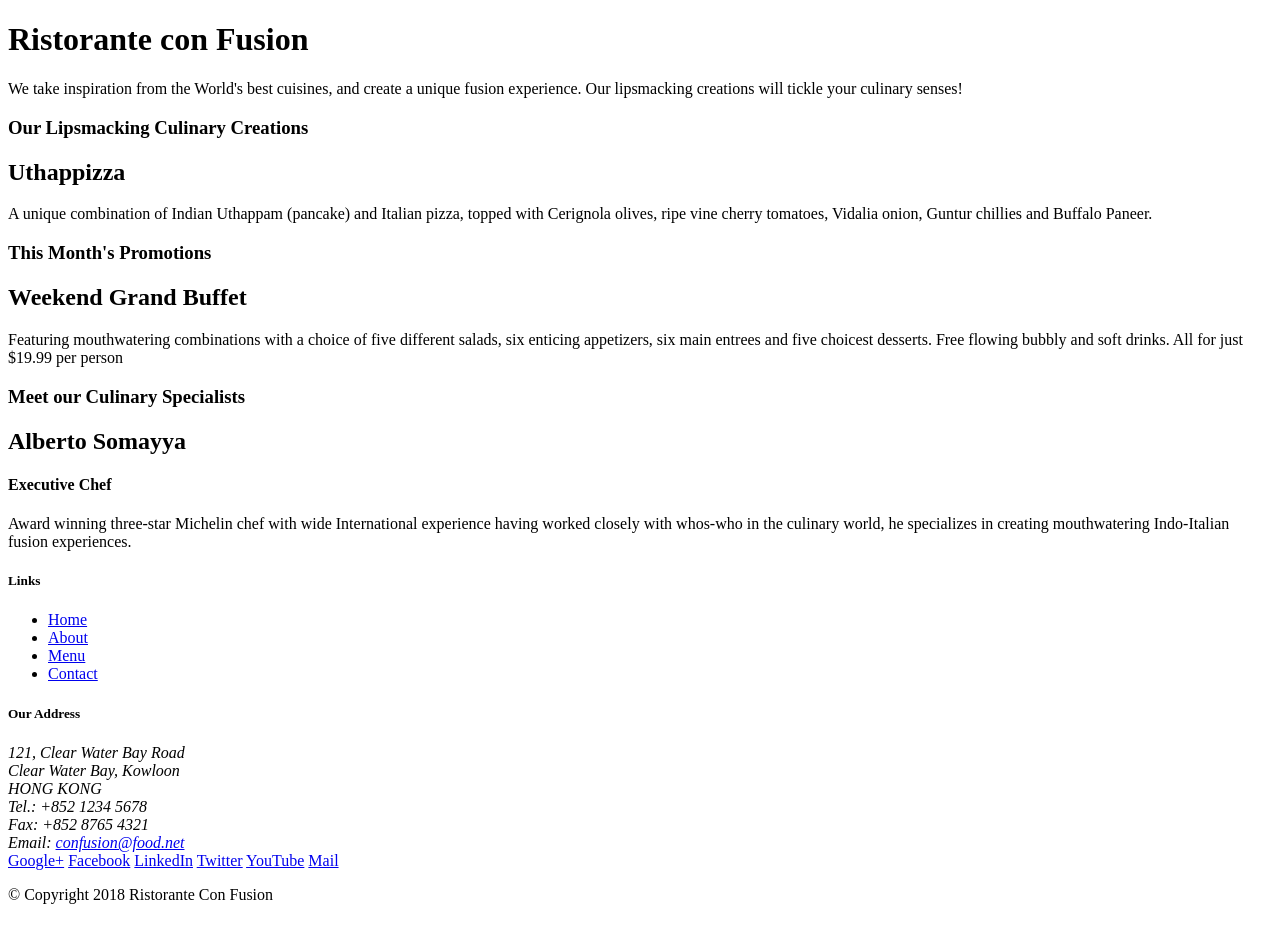
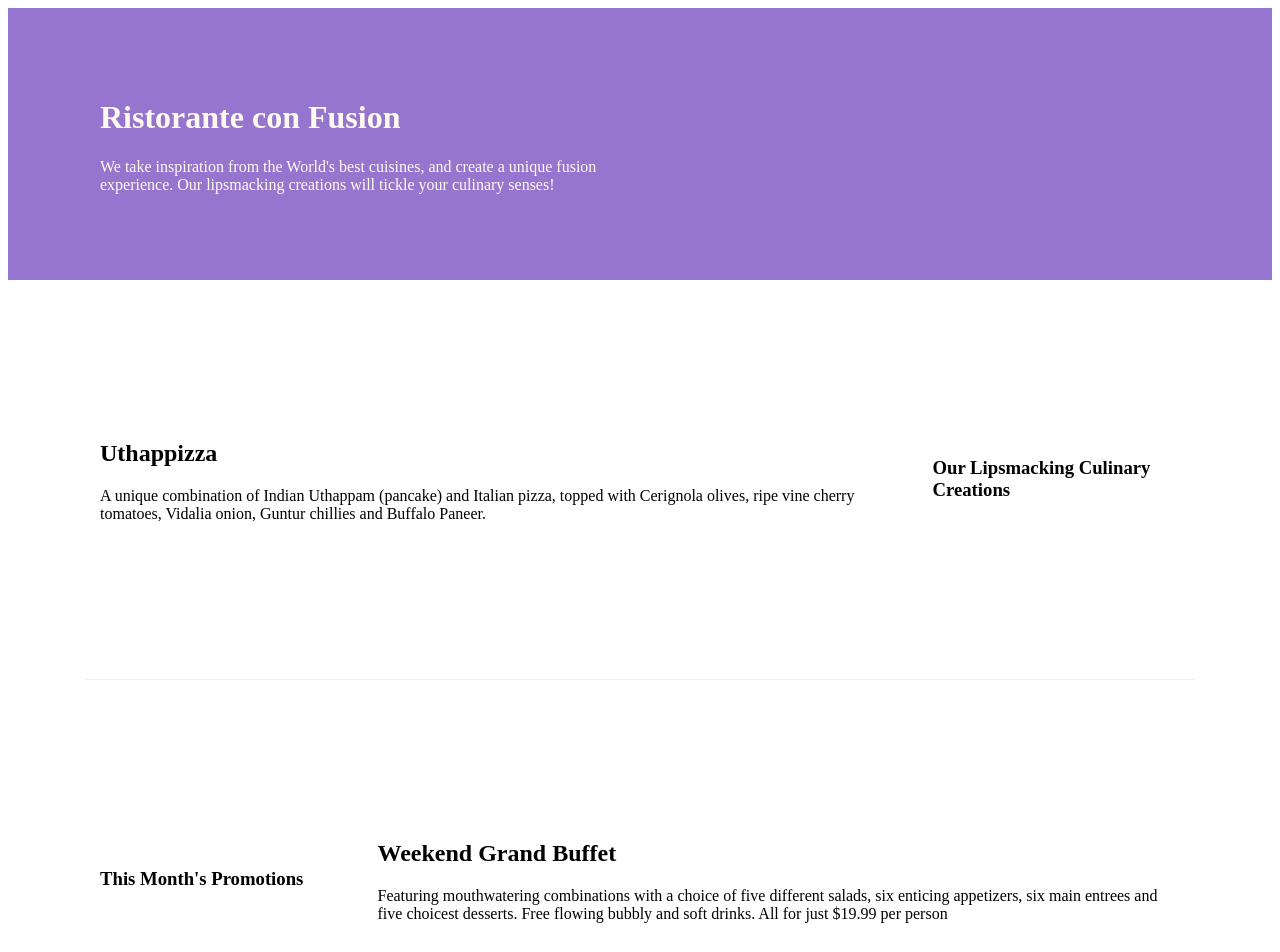
Before and after one commit to Kunal-R15/React-Begining, a website: page index.html in a window 1280 px wide. Shown: the top 952 px of the page. Before the commit the page ends 920 px from the top, so only its background shows below. Drawn offline with nearby package versions, Linux system fonts and the light colour scheme.

Commit message:
Final CSS Commit

```diff
--- /dev/null
+++ b/css/styles.css
@@ -0,0 +1,36 @@
+.row-header{
+    margin: 0px auto;
+    padding: 0px auto;
+}
+
+.jumbotron{
+    background-color: #9575cd;
+    padding: 70px 30px 70px 30px;
+    color: floralwhite;
+    margin: 0 auto;
+}
+
+.row-content{
+    margin: 0px auto;
+    padding: 50px 0px 50px 0px;
+    border-bottom: 1px ridge;
+    min-height: 400px;
+}
+
+.footer{
+    background-color: coral;
+    margin: 0px auto;
+    padding: 20px 0px 20px 0px;
+}
+
+.list-unstyled{
+    list-style: none;
+    margin-left: -39px;
+}
+
+.address{
+    font-family: 'Times New Roman', Times, serif;
+    color: #0f0f0f;
+    margin: 0px;
+    font-size: 80%;
+}
--- a/index.html
+++ b/index.html
@@ -3,56 +3,58 @@
 
 <head>
     <meta charset="UTF-8">
+    <!-- The below meta tag allow responsive design by looking viewport -->
     <meta name="viewport" content="width=device-width, initial-scale=1, shrink-to-fit=no">
     <meta http-equiv="x-ua-compatible" content="ie=edge">
 
     <!-- BootStrap CSS-->
     <link rel="stylesheet" href="node_modules/bootstrap/dist/css/bootstrap-grid.min.css">
+    <link rel="stylesheet" href="css/styles.css">
     <title>Ristorante Con Fusion</title>
 </head>
 
 <body>
 
-    <header>
-        <div>
-            <div>
-                <div>
+    <header class="jumbotron">
+        <div class="container">
+            <div class="row row-header">
+                <div class="col-12 col-sm-6">
                     <h1>Ristorante con Fusion</h1>
                     <p>We take inspiration from the World's best cuisines, and create a unique fusion experience. Our lipsmacking creations will tickle your culinary senses!</p>
                 </div>
-                <div>
+                <div class="col-12 col-sm">
                 </div>
             </div>
         </div>
     </header>
 
-    <div>
-        <div>
-            <div>
+    <div class="container">
+        <div class="row row-content align-items-center">
+            <div class="col-12 col-sm-4 col-md-3 order-sm-last">
                 <h3>Our Lipsmacking Culinary Creations</h3>
             </div>
-            <div>
+            <div class="col col-sm col-md order-sm-first">
                 <h2>Uthappizza</h2>
                 <p>A unique combination of Indian Uthappam (pancake) and Italian pizza, topped with Cerignola olives, ripe vine cherry tomatoes, Vidalia onion, Guntur chillies and Buffalo Paneer.</p>
             </div>
         </div>
 
 
-        <div>
-            <div>
+        <div class="row row-content align-items-center">
+            <div class="col-12 col-sm-4 col-md-3 ">
                 <h3>This Month's Promotions</h3>
             </div>
-            <div>
+            <div class="col col-sm col-md ">
                 <h2>Weekend Grand Buffet</h2>
                 <p>Featuring mouthwatering combinations with a choice of five different salads, six enticing appetizers, six main entrees and five choicest desserts. Free flowing bubbly and soft drinks. All for just $19.99 per person </p>
             </div>
         </div>
 
-        <div>
-            <div>
+        <div class="row row-content align-items-center">
+            <div class="col-12 col-sm-4 order-sm-last col-md-3">
                 <h3>Meet our Culinary Specialists</h3>
             </div>
-            <div>
+            <div class="col col-sm col-md order-sm-first">
                 <h2>Alberto Somayya</h2>
                 <h4>Executive Chef</h4>
                 <p>Award winning three-star Michelin chef with wide International experience having worked closely with whos-who in the culinary world, he specializes in creating mouthwatering Indo-Italian fusion experiences. </p>
@@ -60,21 +62,21 @@
         </div>
     </div>
 
-    <footer>
-        <div>
-            <div>
-                <div>
+    <footer class="footer">
+        <div class="container">
+            <div class="row ">
+                <div class="col-4 offset-1 col-sm-2">
                     <h5>Links</h5>
-                    <ul>
+                    <ul class = "list-unstyled">
                         <li><a href="#">Home</a></li>
                         <li><a href="#">About</a></li>
                         <li><a href="#">Menu</a></li>
                         <li><a href="#">Contact</a></li>
                     </ul>
                 </div>
-                <div>
+                <div class="col-7 col-sm-5">
                     <h5>Our Address</h5>
-                    <address>
+                    <address class="address">
 		              121, Clear Water Bay Road<br>
 		              Clear Water Bay, Kowloon<br>
 		              HONG KONG<br>
@@ -83,8 +85,8 @@
 		              Email: <a href="mailto:confusion@food.net">confusion@food.net</a>
 		           </address>
                 </div>
-                <div>
-                    <div>
+                <div class="col-12 col-sm-4 align-self-center">
+                    <div class="text-center">
                         <a href="http://google.com/+">Google+</a>
                         <a href="http://www.facebook.com/profile.php?id=">Facebook</a>
                         <a href="http://www.linkedin.com/in/">LinkedIn</a>
@@ -94,8 +96,8 @@
                     </div>
                 </div>
            </div>
-           <div>
-                <div>
+           <div class="row justify-content-center">
+                <div class="col-auto ">
                     <p>© Copyright 2018 Ristorante Con Fusion</p>
                 </div>
            </div>
```
